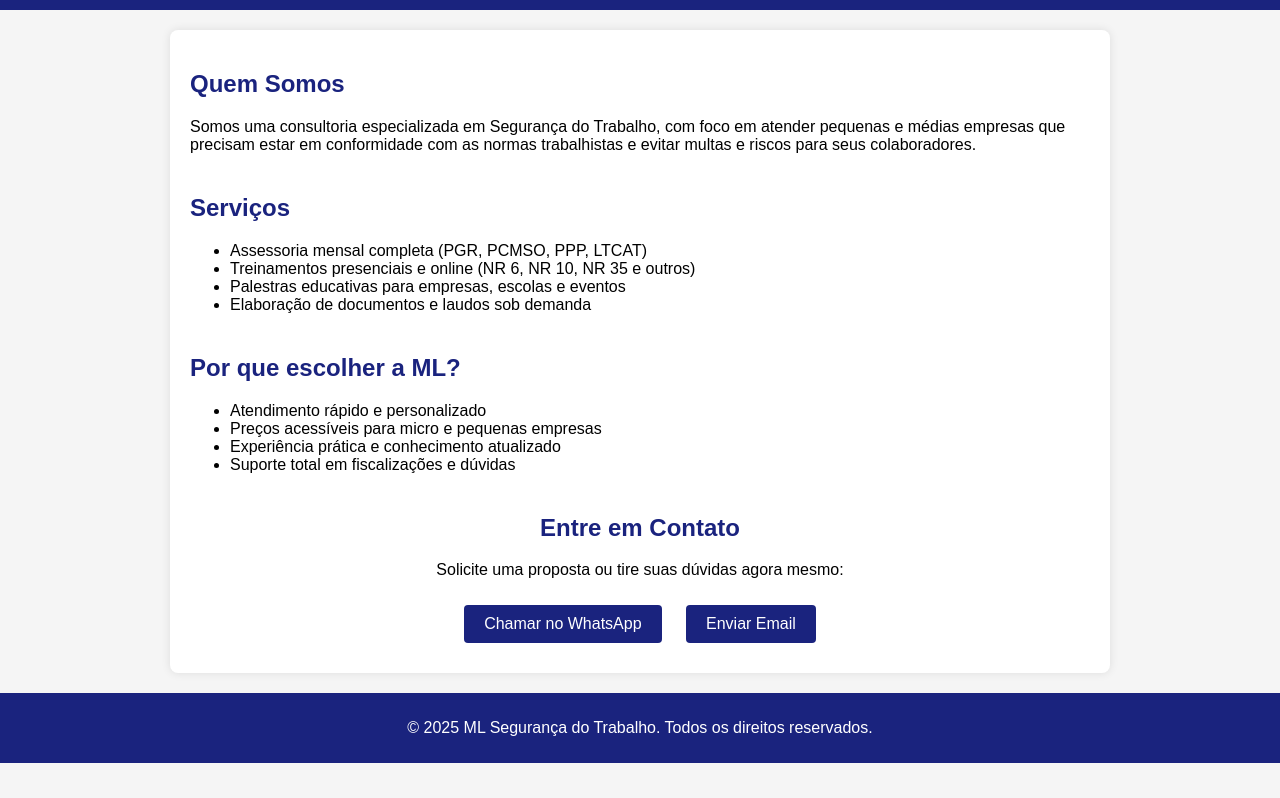
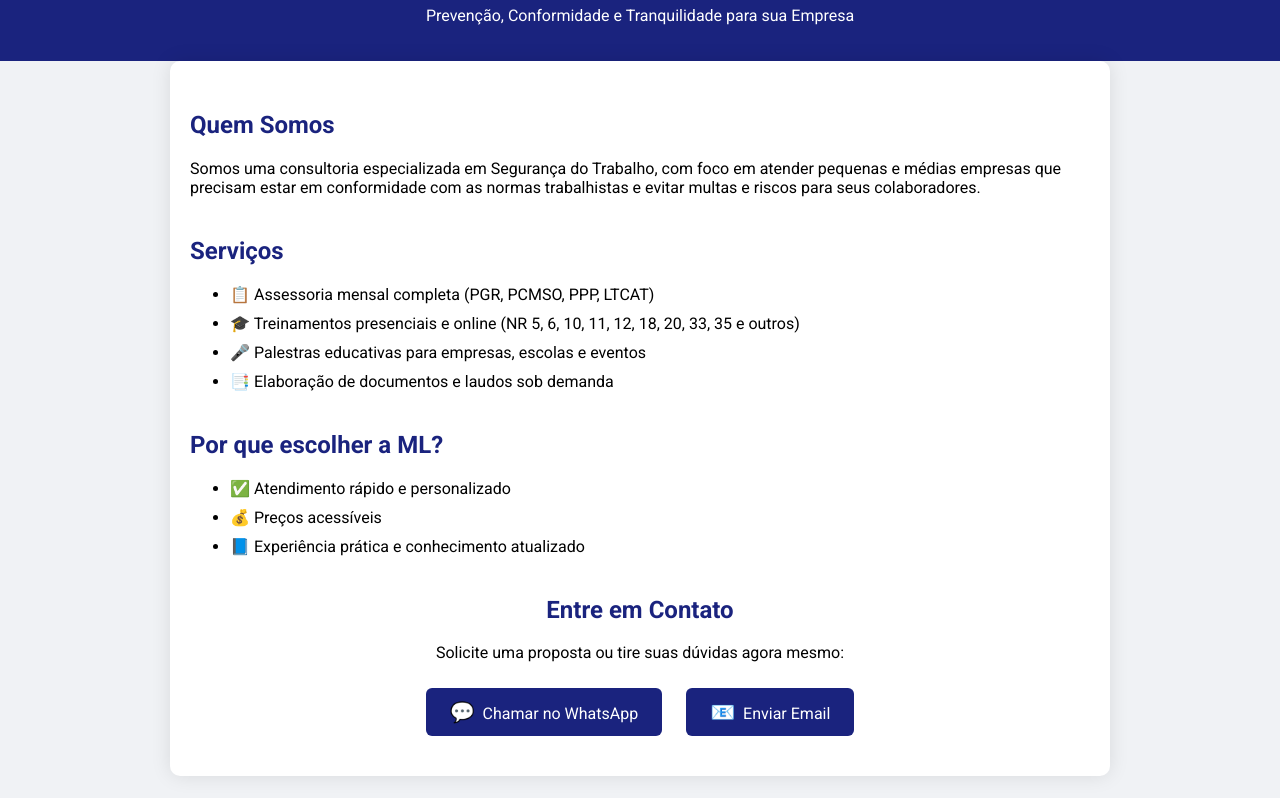
Before and after one commit to rickbatera/ml-seguranca-site, a plain HTML site: page index.html in a window 1280 px wide. Shown: the part 144-942 px from the top of the page. Before the commit the page ends 907 px from the top, so only its background shows below. Drawn offline with Linux system fonts and the light colour scheme.

Commit message:
Update index.html

```diff
--- a/index.html
+++ b/index.html
@@ -3,33 +3,48 @@
 <head>
   <meta charset="UTF-8" />
   <meta name="viewport" content="width=device-width, initial-scale=1.0" />
-  <title>ML Segurança do Trabalho</title>
+  <title>ML Consultoria e Treinamentos</title>
+  <link href="https://fonts.googleapis.com/css2?family=Roboto:wght@400;700&display=swap" rel="stylesheet">
   <style>
     body {
-      font-family: Arial, sans-serif;
+      font-family: 'Roboto', sans-serif;
       margin: 0;
       padding: 0;
-      background-color: #f5f5f5;
+      background-color: #f0f2f5;
     }
     header {
       background-color: #1a237e;
       color: white;
-      padding: 20px;
+      padding: 40px 20px 20px;
       text-align: center;
+    }
+    header img {
+      max-height: 100px;
+      margin-bottom: 10px;
+    }
+    .hero {
+      width: 100%;
+      height: 250px;
+      background-image: url('https://img.freepik.com/vetores-gratis/inspecao-de-seguranca-de-construcao-ilustrada_23-2148892780.jpg');
+      background-size: cover;
+      background-position: center;
     }
     .container {
       max-width: 900px;
-      margin: 20px auto;
-      padding: 20px;
+      margin: 0 auto;
+      padding: 30px 20px;
       background: white;
-      box-shadow: 0 0 10px rgba(0,0,0,0.1);
-      border-radius: 8px;
+      border-radius: 10px;
+      box-shadow: 0 0 20px rgba(0,0,0,0.1);
     }
     .section {
       margin-bottom: 40px;
     }
     h2 {
       color: #1a237e;
+    }
+    ul li {
+      margin-bottom: 10px;
     }
     .contact {
       text-align: center;
@@ -40,23 +55,36 @@
       margin: 10px;
       color: white;
       background-color: #1a237e;
-      padding: 10px 20px;
-      border-radius: 4px;
+      padding: 12px 24px;
+      border-radius: 6px;
       text-decoration: none;
+      transition: background 0.3s;
+    }
+    .contact a:hover {
+      background-color: #303f9f;
     }
     footer {
       background: #1a237e;
       color: white;
       text-align: center;
-      padding: 10px;
+      padding: 15px;
+      margin-top: 40px;
+    }
+    .icon {
+      font-size: 20px;
+      margin-right: 8px;
     }
   </style>
 </head>
 <body>
   <header>
-    <h1>ML Segurança do Trabalho</h1>
+    <img src="/mnt/data/1.png" alt="Logo ML Consultoria e Treinamentos">
+    <h1>ML Consultoria e Treinamentos </h1>
     <p>Prevenção, Conformidade e Tranquilidade para sua Empresa</p>
   </header>
+
+
+
   <div class="container">
     <div class="section">
       <h2>Quem Somos</h2>
@@ -65,30 +93,31 @@
     <div class="section">
       <h2>Serviços</h2>
       <ul>
-        <li>Assessoria mensal completa (PGR, PCMSO, PPP, LTCAT)</li>
-        <li>Treinamentos presenciais e online (NR 6, NR 10, NR 35 e outros)</li>
-        <li>Palestras educativas para empresas, escolas e eventos</li>
-        <li>Elaboração de documentos e laudos sob demanda</li>
+        <li>📋 Assessoria mensal completa (PGR, PCMSO, PPP, LTCAT)</li>
+        <li>🎓 Treinamentos presenciais e online (NR 5, 6, 10, 11, 12, 18, 20, 33, 35 e outros)</li>
+        <li>🎤 Palestras educativas para empresas, escolas e eventos</li>
+        <li>📑 Elaboração de documentos e laudos sob demanda</li>
       </ul>
     </div>
     <div class="section">
       <h2>Por que escolher a ML?</h2>
       <ul>
-        <li>Atendimento rápido e personalizado</li>
-        <li>Preços acessíveis para micro e pequenas empresas</li>
-        <li>Experiência prática e conhecimento atualizado</li>
-        <li>Suporte total em fiscalizações e dúvidas</li>
+        <li>✅ Atendimento rápido e personalizado</li>
+        <li>💰 Preços acessíveis </li>
+        <li>📘 Experiência prática e conhecimento atualizado</li>
+
       </ul>
     </div>
     <div class="contact">
       <h2>Entre em Contato</h2>
       <p>Solicite uma proposta ou tire suas dúvidas agora mesmo:</p>
-      <a href="https://wa.me/55SEUNUMERO" target="_blank">Chamar no WhatsApp</a>
-      <a href="mailto:contato@mlseguranca.com">Enviar Email</a>
+      <a href="https://wa.me/5566999082238" target="_blank"><span class="icon">💬</span>Chamar no WhatsApp</a>
+      <a href="mailto:mhbezerra3@gmail.com"><span class="icon">📧</span>Enviar Email</a>
     </div>
   </div>
+
   <footer>
-    <p>&copy; 2025 ML Segurança do Trabalho. Todos os direitos reservados.</p>
+    <p>&copy; 2025 ML Consultoria e Treinamentos. Todos os direitos reservados.</p>
   </footer>
 </body>
 </html>
```
